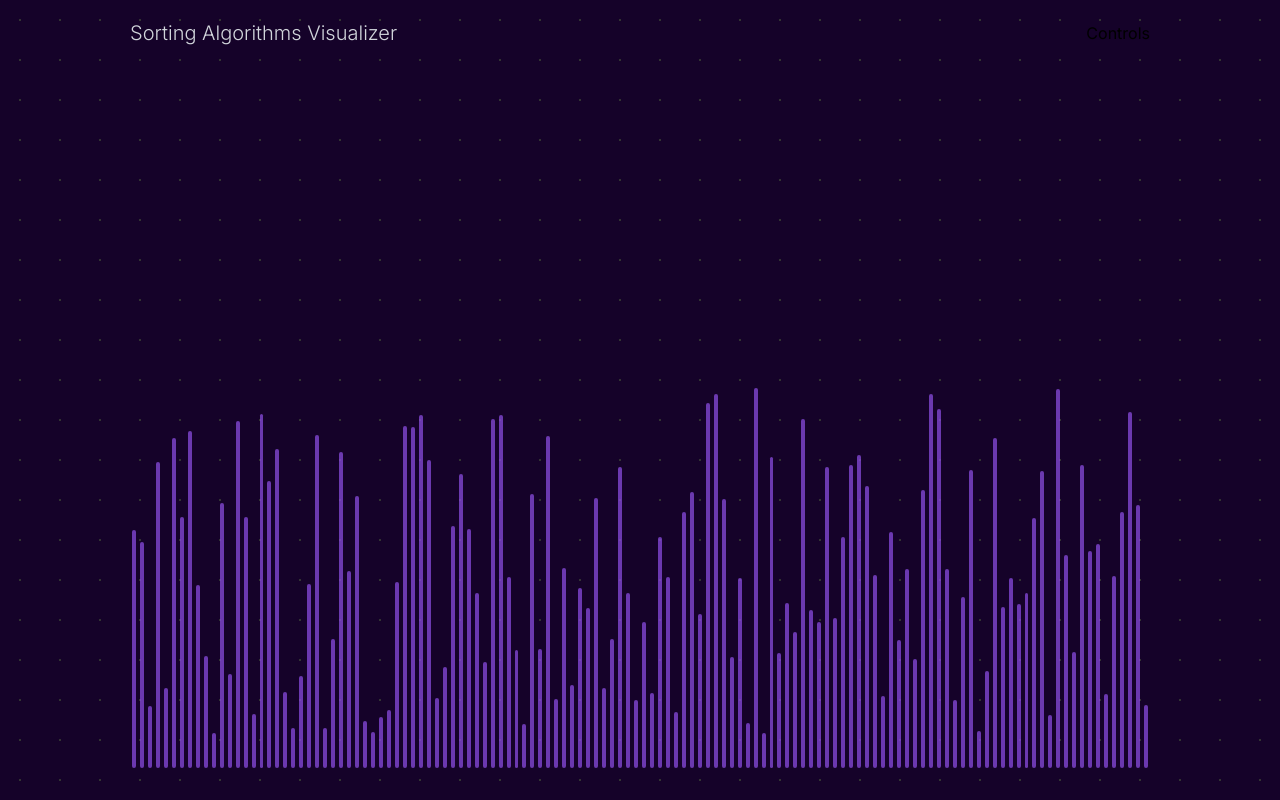
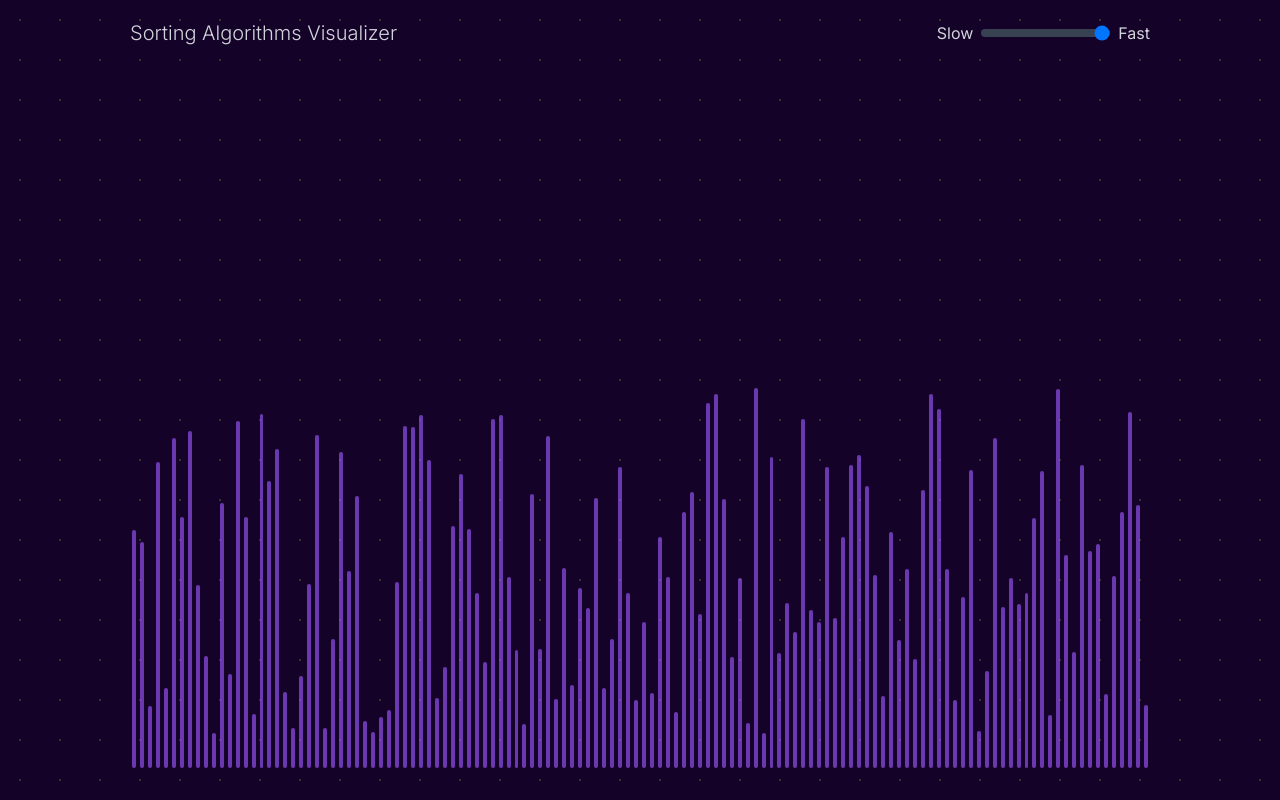
Before and after one commit to shivendra8004/Sorting-Algorithms-Visualizer, a Next.js app: page / in a window 1280 px wide. Built offline with nearby package versions, Linux system fonts and the light colour scheme.

Commit message:
Feat: Created slider for controlling animation speed

```diff
--- a/src/app/page.tsx
+++ b/src/app/page.tsx
@@ -1,17 +1,22 @@
 "use client";
 import React, { useEffect } from "react";
 import { useSortingAlgorithmContext } from "@/context/Visualizer";
+import Slider from "@/components/Input/Slider";
 
 const Home = () => {
-    const { arrayToSort, isSorting } = useSortingAlgorithmContext();
-
+    const { arrayToSort, isSorting, animationSpeed, setAnimationSpeed } = useSortingAlgorithmContext();
+    useEffect(() => {
+        console.log("animationSpeed", animationSpeed);
+    }, [animationSpeed]);
     return (
         <main className="absolute top-0 h-screen w-screen z-[-2] bg-[#000000] bg-[radial-gradient(#ffffff33_1px,#150229_1px)] bg-[size:40px_40px]">
             <div className="flex h-full justify-center">
                 <div className="flex max-w-[1020px] w-full flex-col lg:px-0 px-4" id="content-container">
                     <div className="h-[66px] relative flex items-center justify-between w-full">
                         <h1 className="text-gray-300 text-xl font-light hidden md:flex">Sorting Algorithms Visualizer</h1>
-                        <div>Controls</div>
+                        <div className="flex items-center justify-center gap-4">
+                            <Slider isDisabled={isSorting} value={animationSpeed} handleChange={(e) => setAnimationSpeed(Number(e.target.value))} />
+                        </div>
                     </div>
                     <div className="relative h-[calc(100vh-66px)] w-full">
                         <div className="absolute bottom-[32px] w-full mx-auto left-0 right-0 flex justify-center items-end">
--- /dev/null
+++ b/src/components/Input/Slider.tsx
@@ -0,0 +1,38 @@
+import { MAX_ANIMATION_SPEED, MIN_ANIMATION_SPEED } from "@/lib/utils";
+
+import React from "react";
+
+const Slider = ({
+    min = MIN_ANIMATION_SPEED,
+    max = MAX_ANIMATION_SPEED,
+    step = 10,
+    value,
+    handleChange,
+    isDisabled = false,
+}: {
+    min?: number;
+    max?: number;
+    step?: number;
+    value: number;
+    handleChange: (e: React.ChangeEvent<HTMLInputElement>) => void;
+    isDisabled?: boolean;
+}) => {
+    return (
+        <div className="flex gap-2 items-center justify-center">
+            <span className="text-center text-gray-300">Slow</span>
+            <input
+                type="range"
+                min={min}
+                max={max}
+                step={step}
+                value={value}
+                onChange={handleChange}
+                disabled={isDisabled}
+                className="w-full h-2 rounded-lg appearance-none cursor-pointer bg-gray-700"
+            />
+            <span className="text-center text-gray-300">Fast</span>
+        </div>
+    );
+};
+
+export default Slider;
```
